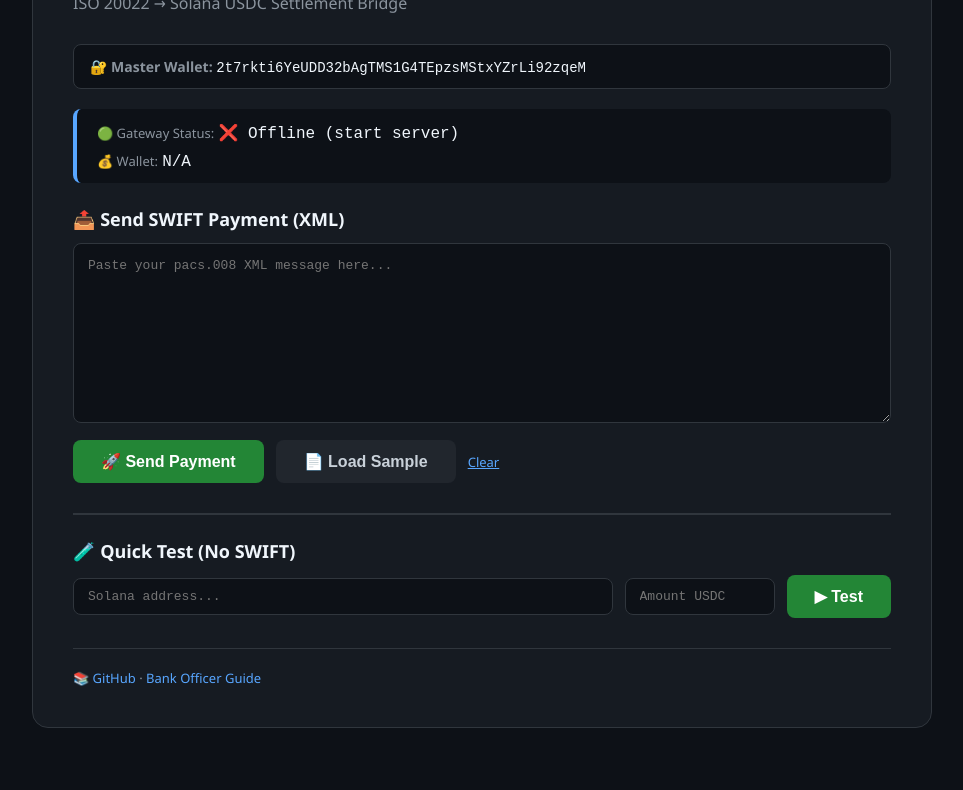
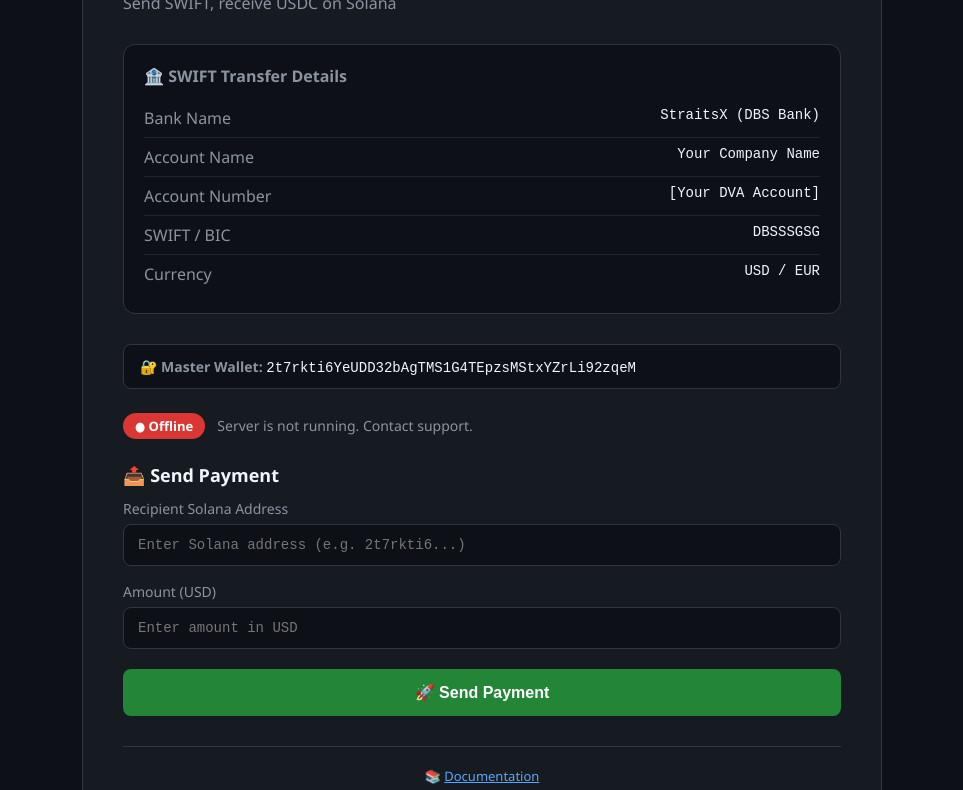
Before and after one commit to solana-payment-orchestrator/ungt, a plain HTML site: page index.html in a window 1280 px wide. Shown: the part 135-925 px from the top of the page, without its empty margins (158-1121 px from the left). Before the commit the page ends 903 px from the top, so only its background shows below. Drawn offline with Linux system fonts and the light colour scheme; no server answers.

Commit message:
Update index.html

```diff
--- a/index.html
+++ b/index.html
@@ -3,22 +3,22 @@
 <head>
     <meta charset="UTF-8" />
     <meta name="viewport" content="width=device-width, initial-scale=1.0"/>
-    <title>Solana SWIFT Gateway</title>
+    <title>SWIFT → Solana Gateway</title>
     <style>
-        * {
-            box-sizing: border-box;
-            margin: 0;
-            padding: 0;
-        }
+        * { box-sizing: border-box; margin: 0; padding: 0; }
         body {
             font-family: 'Segoe UI', Tahoma, Geneva, Verdana, sans-serif;
             background: #0d1117;
             color: #e6edf3;
             padding: 40px 20px;
+            display: flex;
+            justify-content: center;
+            align-items: center;
+            min-height: 100vh;
         }
         .container {
-            max-width: 900px;
-            margin: 0 auto;
+            max-width: 800px;
+            width: 100%;
             background: #161b22;
             border-radius: 16px;
             padding: 40px;
@@ -26,12 +26,41 @@
         }
         h1 {
             font-size: 28px;
+            color: #58a6ff;
             margin-bottom: 8px;
-            color: #58a6ff;
         }
         .subtitle {
             color: #8b949e;
             margin-bottom: 30px;
+        }
+        .bank-details {
+            background: #0d1117;
+            padding: 20px;
+            border-radius: 12px;
+            border: 1px solid #30363d;
+            margin-bottom: 30px;
+        }
+        .bank-details h2 {
+            font-size: 16px;
+            color: #8b949e;
+            margin-bottom: 12px;
+        }
+        .bank-details .row {
+            display: flex;
+            justify-content: space-between;
+            padding: 8px 0;
+            border-bottom: 1px solid #21262d;
+        }
+        .bank-details .row:last-child {
+            border-bottom: none;
+        }
+        .bank-details .label {
+            color: #8b949e;
+        }
+        .bank-details .value {
+            color: #f0f6fc;
+            font-family: 'Courier New', monospace;
+            font-size: 14px;
         }
         .master-wallet {
             background: #0d1117;
@@ -39,35 +68,40 @@
             border-radius: 8px;
             font-size: 14px;
             border: 1px solid #30363d;
-            margin-bottom: 20px;
+            margin-bottom: 24px;
         }
         .master-wallet strong {
             color: #8b949e;
         }
         .master-wallet code {
             color: #f0f6fc;
+            word-break: break-all;
         }
         .section {
-            margin-bottom: 30px;
+            margin-bottom: 24px;
         }
         .section h2 {
             font-size: 18px;
             margin-bottom: 12px;
             color: #f0f6fc;
         }
-        textarea {
+        label {
+            display: block;
+            font-size: 14px;
+            color: #8b949e;
+            margin-bottom: 6px;
+        }
+        input[type="text"] {
             width: 100%;
-            padding: 14px;
+            padding: 12px 14px;
             background: #0d1117;
             border: 1px solid #30363d;
             border-radius: 8px;
             color: #e6edf3;
             font-family: 'Courier New', monospace;
-            font-size: 13px;
-            resize: vertical;
-            min-height: 180px;
+            font-size: 14px;
         }
-        textarea:focus {
+        input[type="text"]:focus {
             outline: none;
             border-color: #58a6ff;
         }
@@ -75,12 +109,13 @@
             background: #238636;
             color: white;
             border: none;
-            padding: 12px 28px;
+            padding: 14px 32px;
             border-radius: 8px;
             font-size: 16px;
             font-weight: 600;
             cursor: pointer;
             transition: background 0.2s;
+            width: 100%;
         }
         .btn:hover {
             background: #2ea043;
@@ -89,47 +124,8 @@
             opacity: 0.5;
             cursor: not-allowed;
         }
-        .btn-secondary {
-            background: #21262d;
-            color: #c9d1d9;
-        }
-        .btn-secondary:hover {
-            background: #30363d;
-        }
-        .flex-row {
-            display: flex;
-            gap: 12px;
-            flex-wrap: wrap;
-            align-items: center;
-            margin-top: 12px;
-        }
-        .example-link {
-            color: #58a6ff;
-            cursor: pointer;
-            text-decoration: underline;
-            font-size: 13px;
-        }
-        .example-link:hover {
-            color: #79c0ff;
-        }
-        input[type="text"],
-        input[type="number"] {
-            padding: 10px 14px;
-            background: #0d1117;
-            border: 1px solid #30363d;
-            border-radius: 8px;
-            color: #e6edf3;
-            font-family: 'Courier New', monospace;
-            font-size: 13px;
-            flex: 1;
-            min-width: 150px;
-        }
-        input:focus {
-            outline: none;
-            border-color: #58a6ff;
-        }
         .response {
-            margin-top: 20px;
+            margin-top: 16px;
             padding: 16px;
             background: #0d1117;
             border-radius: 8px;
@@ -138,8 +134,6 @@
             font-size: 13px;
             white-space: pre-wrap;
             word-break: break-all;
-            max-height: 300px;
-            overflow-y: auto;
             display: none;
         }
         .response.success {
@@ -150,153 +144,146 @@
             border-color: #da3633;
             display: block;
         }
-        .status {
-            padding: 12px 20px;
-            border-radius: 8px;
-            margin-bottom: 24px;
-            background: #0d1117;
-            border-left: 4px solid #58a6ff;
-        }
-        .status .label {
-            color: #8b949e;
-            font-size: 13px;
-        }
-        .status .value {
-            font-family: 'Courier New', monospace;
-            word-break: break-all;
-            color: #f0f6fc;
-        }
-        hr {
-            border: 1px solid #30363d;
-            margin: 24px 0;
-        }
         .footer {
             margin-top: 30px;
             padding-top: 20px;
             border-top: 1px solid #30363d;
             font-size: 13px;
             color: #8b949e;
+            text-align: center;
         }
-        .footer a {
-            color: #58a6ff;
-            text-decoration: none;
+        .status-badge {
+            display: inline-block;
+            padding: 4px 12px;
+            border-radius: 20px;
+            font-size: 13px;
+            font-weight: 600;
         }
-        .footer a:hover {
-            text-decoration: underline;
+        .status-online {
+            background: #238636;
+            color: white;
+        }
+        .status-offline {
+            background: #da3633;
+            color: white;
         }
     </style>
 </head>
 <body>
     <div class="container">
-        <h1>🌉 Solana SWIFT Gateway</h1>
-        <div class="subtitle">ISO 20022 → Solana USDC Settlement Bridge</div>
+        <h1>🌉 SWIFT → Solana Gateway</h1>
+        <div class="subtitle">Send SWIFT, receive USDC on Solana</div>
 
+        <!-- Bank Details -->
+        <div class="bank-details">
+            <h2>🏦 SWIFT Transfer Details</h2>
+            <div class="row">
+                <span class="label">Bank Name</span>
+                <span class="value">StraitsX (DBS Bank)</span>
+            </div>
+            <div class="row">
+                <span class="label">Account Name</span>
+                <span class="value">Your Company Name</span>
+            </div>
+            <div class="row">
+                <span class="label">Account Number</span>
+                <span class="value">[Your DVA Account]</span>
+            </div>
+            <div class="row">
+                <span class="label">SWIFT / BIC</span>
+                <span class="value">DBSSSGSG</span>
+            </div>
+            <div class="row">
+                <span class="label">Currency</span>
+                <span class="value">USD / EUR</span>
+            </div>
+        </div>
+
+        <!-- Master Wallet -->
         <div class="master-wallet">
             <strong>🔐 Master Wallet:</strong>
             <code>2t7rkti6YeUDD32bAgTMS1G4TEpzsMStxYZrLi92zqeM</code>
         </div>
 
-        <div class="status">
-            <div>
-                <span class="label">🟢 Gateway Status:</span>
-                <span class="value" id="statusText">Loading...</span>
-            </div>
-            <div style="margin-top: 6px">
-                <span class="label">💰 Wallet:</span>
-                <span class="value" id="walletText">Loading...</span>
-            </div>
+        <!-- Status -->
+        <div style="margin-bottom: 24px;">
+            <span class="status-badge" id="statusBadge">● Checking...</span>
+            <span style="color: #8b949e; font-size: 14px; margin-left: 8px;" id="statusText">Connecting to server...</span>
         </div>
 
-        <!-- Send SWIFT -->
+        <!-- Form -->
         <div class="section">
-            <h2>📤 Send SWIFT Payment (XML)</h2>
-            <textarea id="xmlInput" placeholder="Paste your pacs.008 XML message here..."></textarea>
-            <div class="flex-row">
-                <button class="btn" id="sendBtn">🚀 Send Payment</button>
-                <button class="btn btn-secondary" id="loadSampleBtn">📄 Load Sample</button>
-                <span class="example-link" id="clearBtn">Clear</span>
-            </div>
+            <h2>📤 Send Payment</h2>
+            <label for="solanaAddress">Recipient Solana Address</label>
+            <input type="text" id="solanaAddress" placeholder="Enter Solana address (e.g. 2t7rkti6...)" />
+
+            <label for="amount" style="margin-top: 16px;">Amount (USD)</label>
+            <input type="text" id="amount" placeholder="Enter amount in USD" />
+
+            <button class="btn" id="sendBtn" style="margin-top: 20px;">🚀 Send Payment</button>
             <div id="response" class="response"></div>
         </div>
 
-        <hr />
-
-        <!-- Quick Test -->
-        <div class="section">
-            <h2>🧪 Quick Test (No SWIFT)</h2>
-            <div class="flex-row">
-                <input type="text" id="testAddress" placeholder="Solana address..." />
-                <input type="number" id="testAmount" placeholder="Amount USDC" style="max-width:150px;" />
-                <button class="btn" id="testBtn">▶ Test</button>
-            </div>
-            <div id="testResponse" class="response"></div>
-        </div>
-
         <div class="footer">
-            <p>
-                📚 <a href="https://github.com/solana-payment-orchestrator/ungt">GitHub</a> ·
-                <a href="https://github.com/solana-payment-orchestrator/ungt/blob/main/instruction.md">Bank Officer Guide</a>
-            </p>
+            <p>📚 <a href="https://github.com/solana-payment-orchestrator/ungt" style="color: #58a6ff;">Documentation</a></p>
         </div>
     </div>
 
     <script>
         // Status check
-        async function loadStatus() {
+        async function checkStatus() {
+            const badge = document.getElementById('statusBadge');
+            const text = document.getElementById('statusText');
+
             try {
                 const res = await fetch('/health');
-                const data = await res.json();
-                document.getElementById('statusText').textContent = '✅ Online';
-                document.getElementById('walletText').textContent = data.masterWallet || 'N/A';
+                if (res.ok) {
+                    badge.textContent = '● Online';
+                    badge.className = 'status-badge status-online';
+                    text.textContent = 'Gateway is ready';
+                } else {
+                    throw new Error('Server error');
+                }
             } catch (_) {
-                document.getElementById('statusText').textContent = '❌ Offline (start server)';
-                document.getElementById('walletText').textContent = 'N/A';
+                badge.textContent = '● Offline';
+                badge.className = 'status-badge status-offline';
+                text.textContent = 'Server is not running. Contact support.';
             }
         }
-        loadStatus();
+        checkStatus();
 
-        // Load sample XML
-        document.getElementById('loadSampleBtn').addEventListener('click', async () => {
-            try {
-                const res = await fetch('/sample.xml');
-                const xml = await res.text();
-                document.getElementById('xmlInput').value = xml;
-                document.getElementById('response').className = 'response';
-                document.getElementById('response').textContent = '';
-            } catch (_) {
-                alert('Failed to load sample. Make sure server is running.');
+        // Send payment
+        document.getElementById('sendBtn').addEventListener('click', async () => {
+            const address = document.getElementById('solanaAddress').value.trim();
+            const amount = document.getElementById('amount').value.trim();
+
+            if (!address) {
+                alert('Please enter a Solana address.');
+                return;
             }
-        });
-
-        // Clear
-        document.getElementById('clearBtn').addEventListener('click', () => {
-            document.getElementById('xmlInput').value = '';
-            document.getElementById('response').className = 'response';
-            document.getElementById('response').textContent = '';
-        });
-
-        // Send SWIFT
-        document.getElementById('sendBtn').addEventListener('click', async () => {
-            const xml = document.getElementById('xmlInput').value.trim();
-            if (!xml) {
-                alert('Please paste a SWIFT XML message.');
+            if (!amount || isNaN(amount) || parseFloat(amount) <= 0) {
+                alert('Please enter a valid amount.');
                 return;
             }
 
             const btn = document.getElementById('sendBtn');
             btn.disabled = true;
-            btn.textContent = '⏳ Sending...';
+            btn.textContent = '⏳ Processing...';
 
             const respDiv = document.getElementById('response');
             respDiv.className = 'response';
             respDiv.textContent = '';
 
             try {
-                const res = await fetch('/api/swift', {
+                const res = await fetch('/api/send-test', {
                     method: 'POST',
-                    headers: { 'Content-Type': 'application/xml' },
-                    body: xml,
+                    headers: { 'Content-Type': 'application/json' },
+                    body: JSON.stringify({
+                        to: address,
+                        amount: parseFloat(amount)
+                    })
                 });
+
                 const data = await res.json();
                 respDiv.textContent = JSON.stringify(data, null, 2);
                 respDiv.className = res.ok ? 'response success' : 'response error';
@@ -308,42 +295,6 @@
                 btn.textContent = '🚀 Send Payment';
             }
         });
-
-        // Quick Test
-        document.getElementById('testBtn').addEventListener('click', async () => {
-            const to = document.getElementById('testAddress').value.trim();
-            const amount = document.getElementById('testAmount').value.trim();
-
-            if (!to || !amount) {
-                alert('Please fill both address and amount.');
-                return;
-            }
-
-            const btn = document.getElementById('testBtn');
-            btn.disabled = true;
-            btn.textContent = '⏳ Testing...';
-
-            const respDiv = document.getElementById('testResponse');
-            respDiv.className = 'response';
-            respDiv.textContent = '';
-
-            try {
-                const res = await fetch('/api/send-test', {
-                    method: 'POST',
-                    headers: { 'Content-Type': 'application/json' },
-                    body: JSON.stringify({ to, amount: parseFloat(amount) }),
-                });
-                const data = await res.json();
-                respDiv.textContent = JSON.stringify(data, null, 2);
-                respDiv.className = res.ok ? 'response success' : 'response error';
-            } catch (e) {
-                respDiv.textContent = '❌ Error: ' + e.message;
-                respDiv.className = 'response error';
-            } finally {
-                btn.disabled = false;
-                btn.textContent = '▶ Test';
-            }
-        });
     </script>
 </body>
 </html>
```
